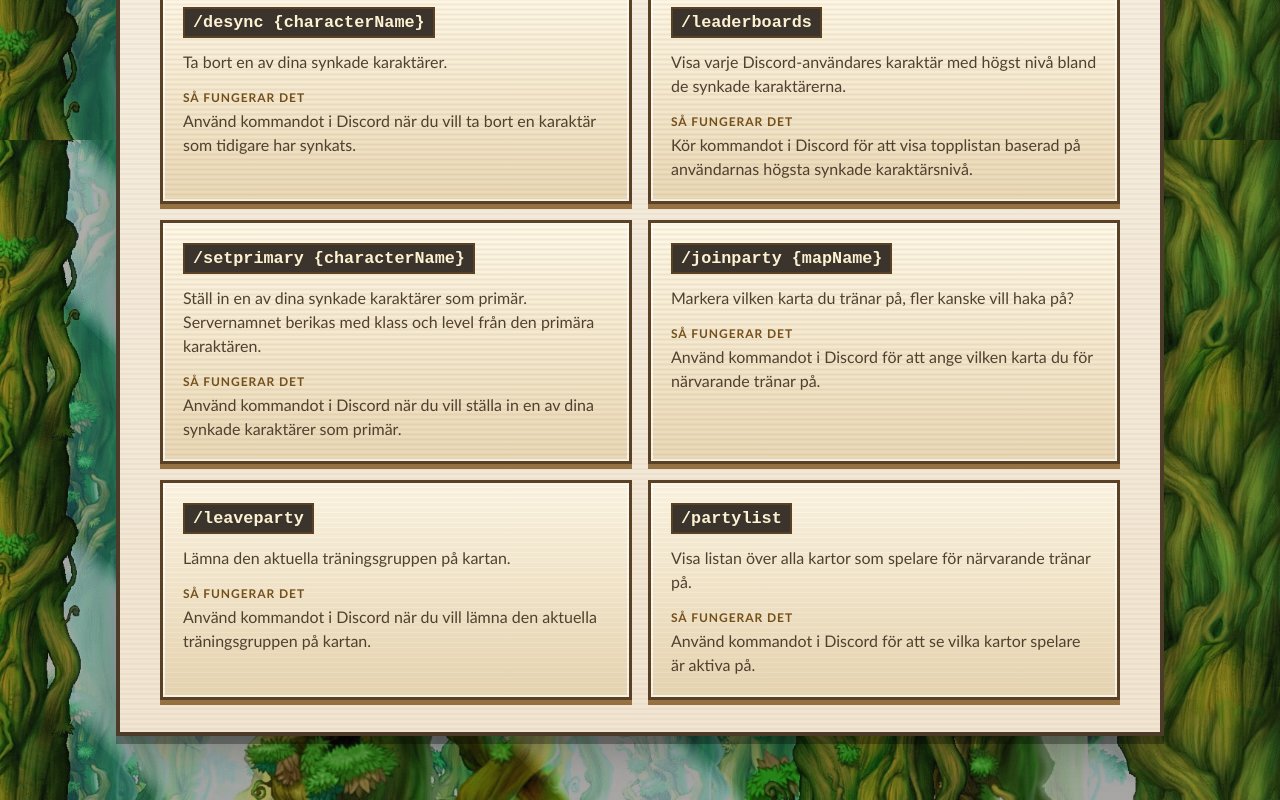
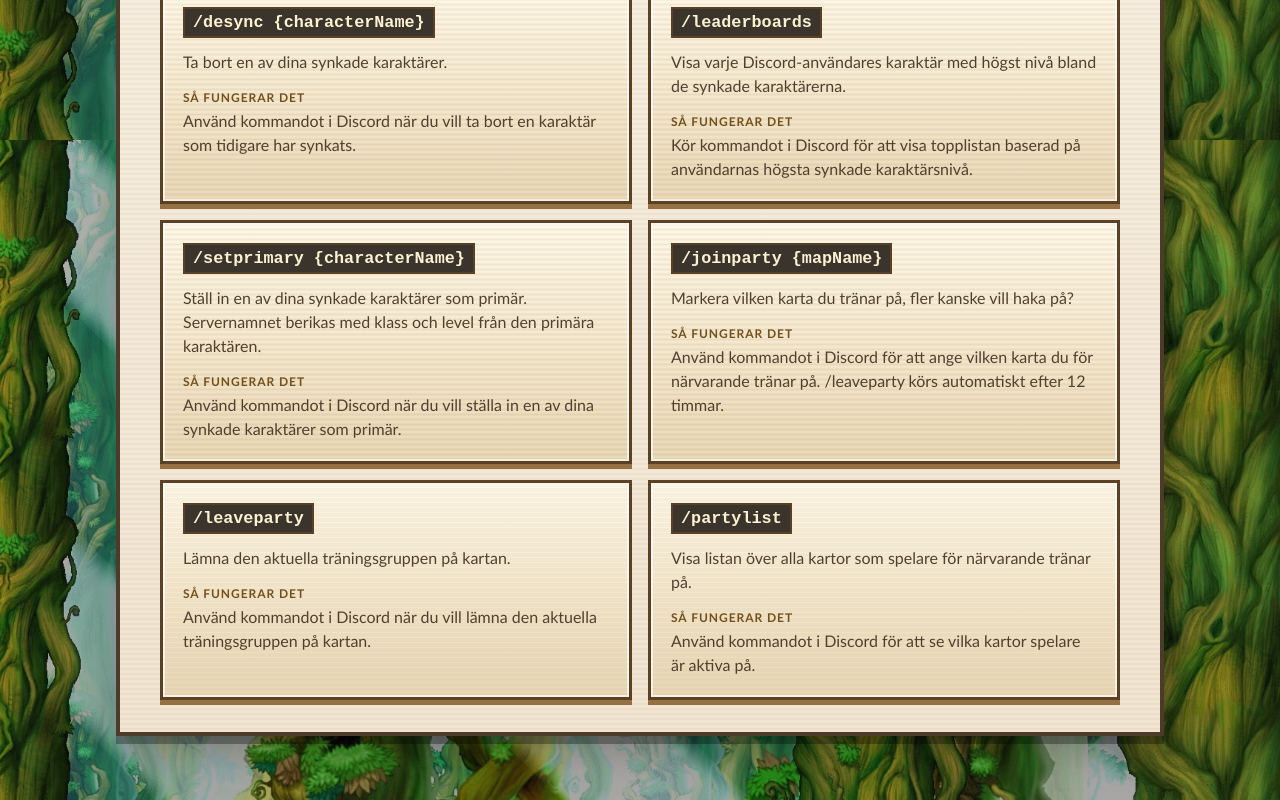
Before and after one commit to Luffiez/MaplestoryClassicSverige, an Angular app: page /botkommandon in a window 1280 px wide. Shown: the part 660-1460 px from the top of the page. Built offline with nearby package versions, Linux system fonts and the light colour scheme.

Commit message:
joinparty: Added details about automatic leave after 12 hours.

```diff
--- a/src/app/components/bot-commands/bot-commands.component.ts
+++ b/src/app/components/bot-commands/bot-commands.component.ts
@@ -44,7 +44,7 @@
         {
             name: '/joinparty {mapName}',
             description: 'Markera vilken karta du tränar på, fler kanske vill haka på?',
-            details: 'Använd kommandot i Discord för att ange vilken karta du för närvarande tränar på.'
+            details: 'Använd kommandot i Discord för att ange vilken karta du för närvarande tränar på. /leaveparty körs automatiskt efter 12 timmar.'
         }
         ,
         {
```
